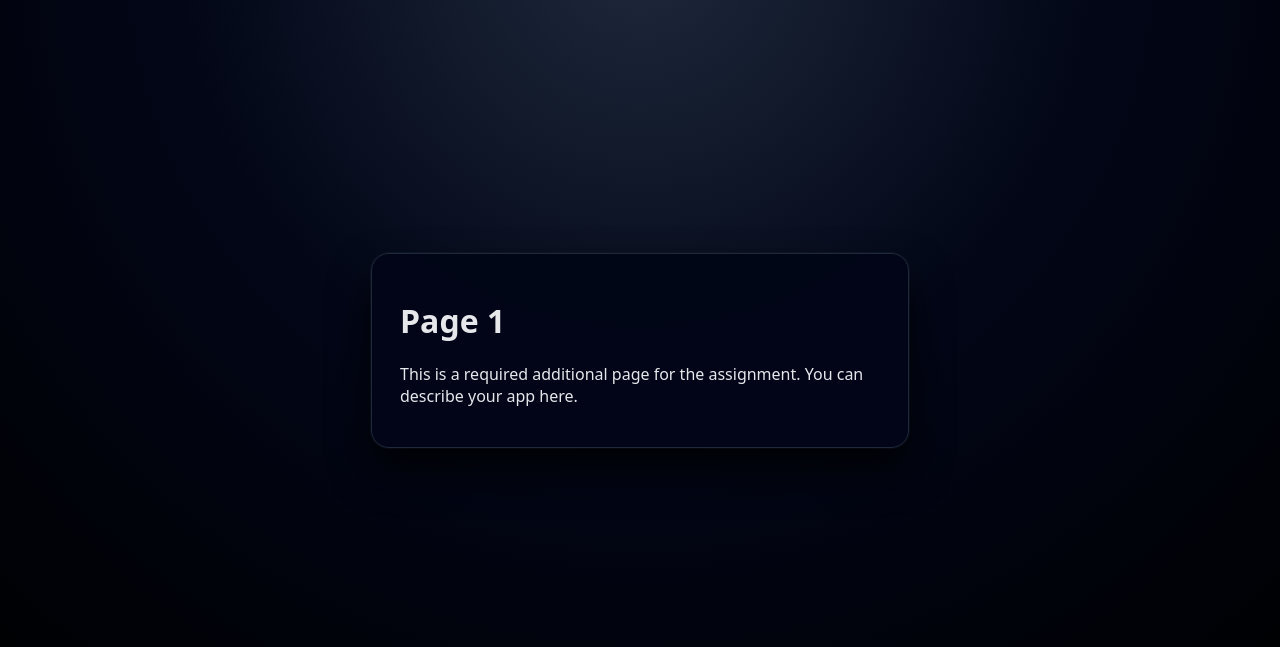
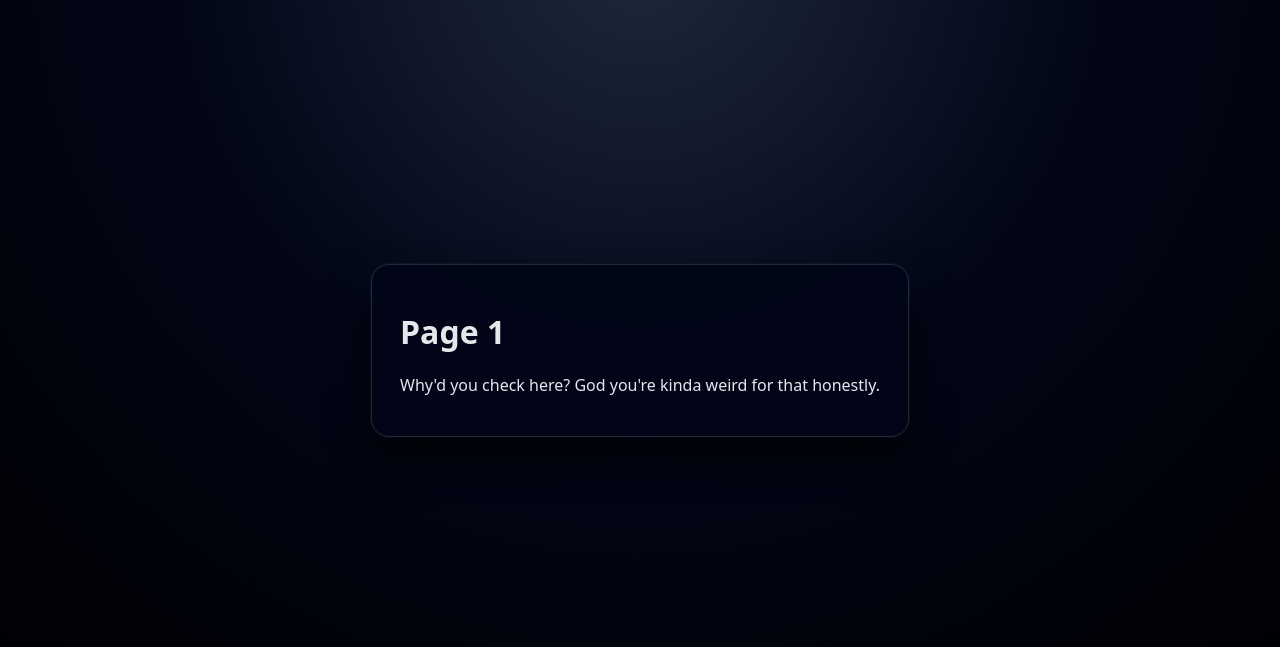
Before and after one commit to AbelRamCSU/Flask-App-1, a Flask app: page /page1 in a window 1280 px wide. Shown: the part 51-698 px from the top of the page. Run offline with Flask 3, Linux system fonts and the light colour scheme.

Commit message:
Updated Pages

```diff
--- a/templates/page1.html
+++ b/templates/page1.html
@@ -5,6 +5,6 @@
 {% block content %}
 <div class="card">
   <h1>Page 1</h1>
-  <p>This is a required additional page for the assignment. You can describe your app here.</p>
+  <p>Why'd you check here? God you're kinda weird for that honestly.</p>
 </div>
 {% endblock %}
--- a/templates/page2.html
+++ b/templates/page2.html
@@ -5,6 +5,6 @@
 {% block content %}
 <div class="card">
   <h1>Page 2</h1>
-  <p>Another required page. You can add instructions, notes, or anything your professor wants.</p>
+  <p>You found the secret page! The Answer is 2 (no it isnt).</p>
 </div>
 {% endblock %}
```
